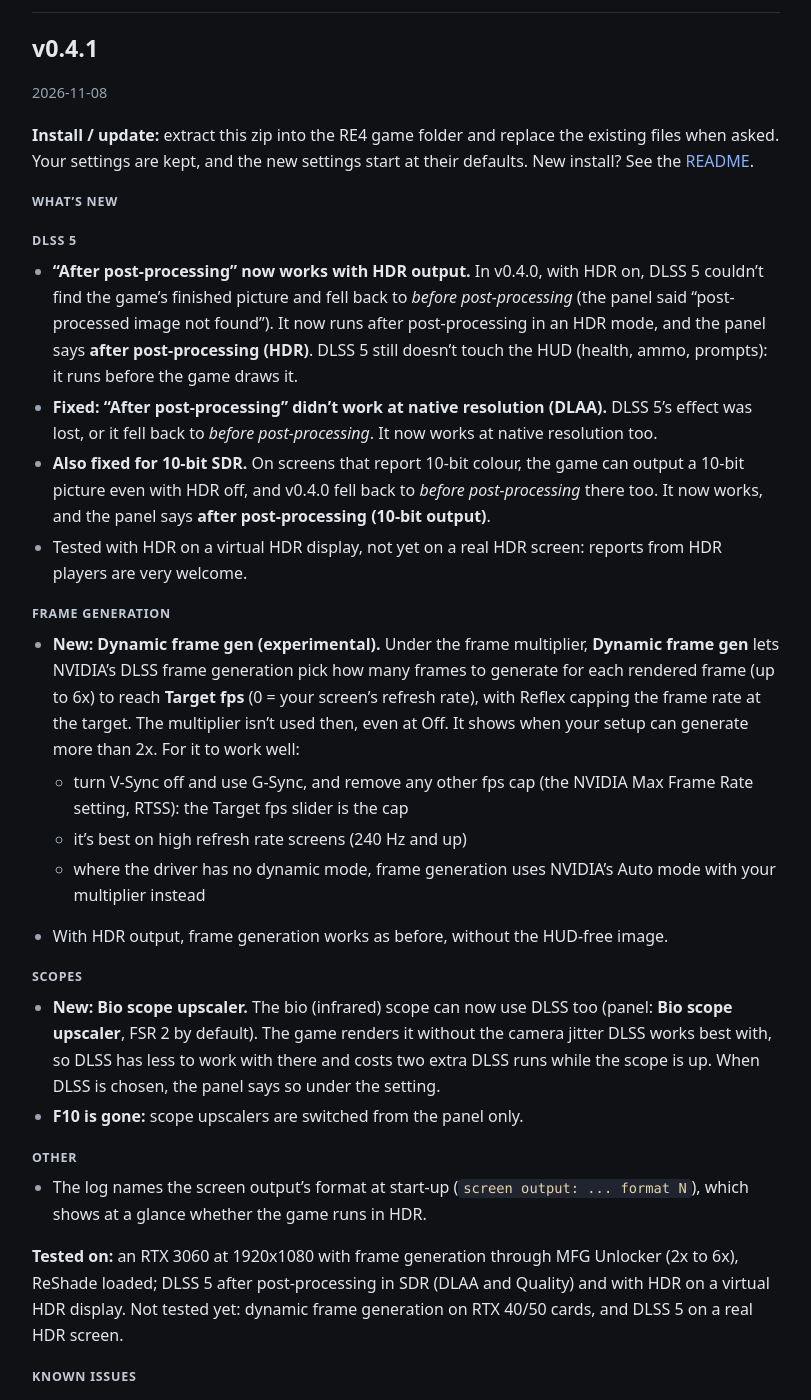
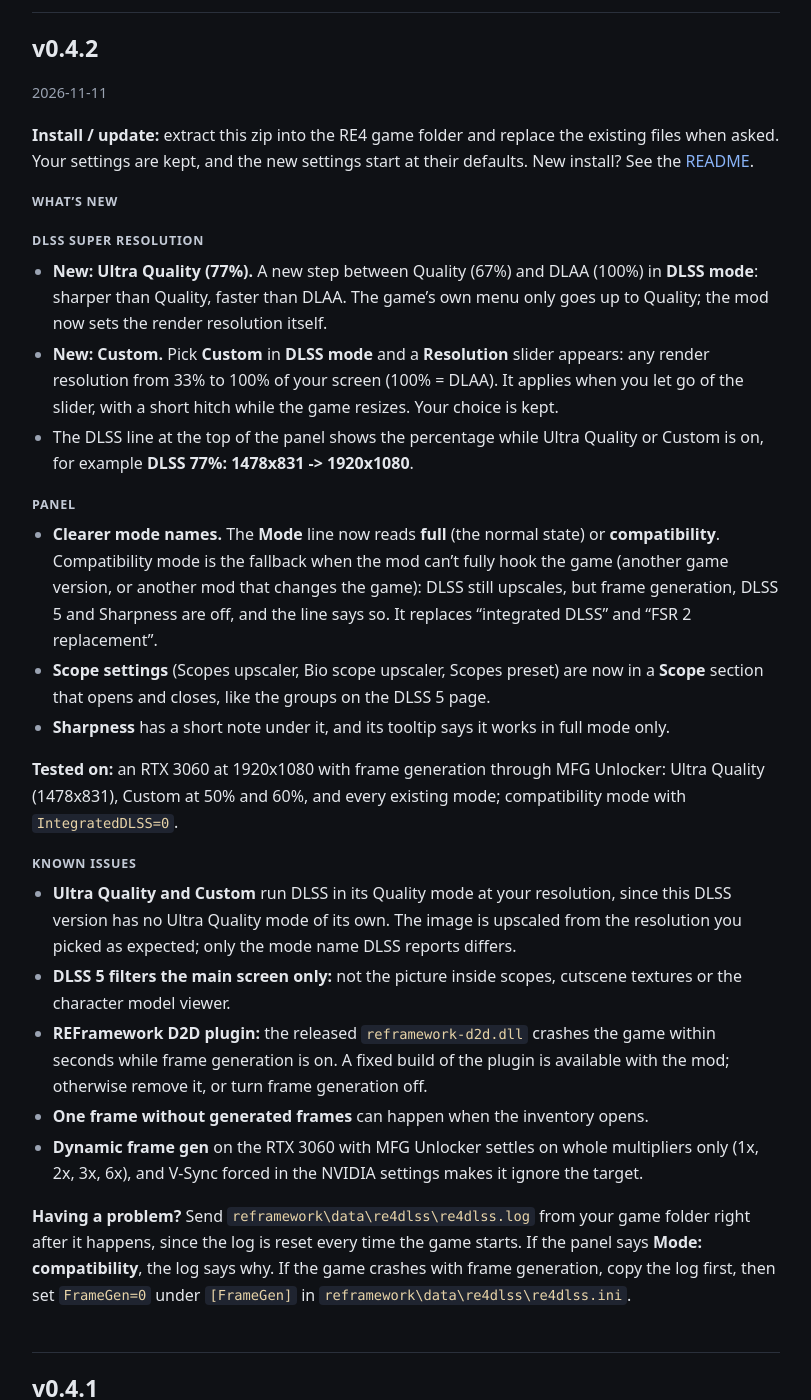
Before and after one commit to nmkha16/re4r-dlss-notes, a Jekyll site: the page built from index.md, in a window 1280 px wide and 1400 px high, scrolled down 426 px. Shown: the whole window, without its empty margins (234-1045 px from the left). Built offline with Jekyll 4.4.1, drawn with Linux system fonts in a browser that asks for light colours.

```diff
--- a/index.md
+++ b/index.md
@@ -11,9 +11,39 @@ Generation with NVIDIA Reflex.
 
 **Download:** [RE4 DLSS on Nexus Mods](https://www.nexusmods.com/residentevil42023/mods/7795)
 
-Newest version first. Versions: [v0.4.1](#v041) · [v0.4.0](#v040) · [v0.3.5](#v035) · [v0.3.4](#v034) ·
-[v0.3.3](#v033) · [v0.3.2](#v032) · [v0.3.1](#v031) · [v0.3.0](#v030) · [v0.2.1](#v021) · [v0.2.0](#v020) ·
-[v0.1.5](#v015) · [v0.1.4](#v014) · [v0.1.3](#v013) · [v0.1.2](#v012) · [v0.1.1](#v011) · [v0.1.0](#v010)
+Newest version first. Versions: [v0.4.2](#v042) · [v0.4.1](#v041) · [v0.4.0](#v040) · [v0.3.5](#v035) ·
+[v0.3.4](#v034) · [v0.3.3](#v033) · [v0.3.2](#v032) · [v0.3.1](#v031) · [v0.3.0](#v030) · [v0.2.1](#v021) ·
+[v0.2.0](#v020) · [v0.1.5](#v015) · [v0.1.4](#v014) · [v0.1.3](#v013) · [v0.1.2](#v012) · [v0.1.1](#v011) ·
+[v0.1.0](#v010)
+
+## v0.4.2
+
+*2026-11-11*
+
+**Install / update:** extract this zip into the RE4 game folder and replace the existing files when asked. Your settings are kept, and the new settings start at their defaults. New install? See the [README](https://www.nexusmods.com/residentevil42023/mods/7795).
+
+### What's new
+
+### DLSS Super Resolution
+- **New: Ultra Quality (77%).** A new step between Quality (67%) and DLAA (100%) in **DLSS mode**: sharper than Quality, faster than DLAA. The game's own menu only goes up to Quality; the mod now sets the render resolution itself.
+- **New: Custom.** Pick **Custom** in **DLSS mode** and a **Resolution** slider appears: any render resolution from 33% to 100% of your screen (100% = DLAA). It applies when you let go of the slider, with a short hitch while the game resizes. Your choice is kept.
+- The DLSS line at the top of the panel shows the percentage while Ultra Quality or Custom is on, for example **DLSS 77%: 1478x831 -> 1920x1080**.
+
+### Panel
+- **Clearer mode names.** The **Mode** line now reads **full** (the normal state) or **compatibility**. Compatibility mode is the fallback when the mod can't fully hook the game (another game version, or another mod that changes the game): DLSS still upscales, but frame generation, DLSS 5 and Sharpness are off, and the line says so. It replaces "integrated DLSS" and "FSR 2 replacement".
+- **Scope settings** (Scopes upscaler, Bio scope upscaler, Scopes preset) are now in a **Scope** section that opens and closes, like the groups on the DLSS 5 page.
+- **Sharpness** has a short note under it, and its tooltip says it works in full mode only.
+
+**Tested on:** an RTX 3060 at 1920x1080 with frame generation through MFG Unlocker: Ultra Quality (1478x831), Custom at 50% and 60%, and every existing mode; compatibility mode with `IntegratedDLSS=0`.
+
+### Known issues
+- **Ultra Quality and Custom** run DLSS in its Quality mode at your resolution, since this DLSS version has no Ultra Quality mode of its own. The image is upscaled from the resolution you picked as expected; only the mode name DLSS reports differs.
+- **DLSS 5 filters the main screen only:** not the picture inside scopes, cutscene textures or the character model viewer.
+- **REFramework D2D plugin:** the released `reframework-d2d.dll` crashes the game within seconds while frame generation is on. A fixed build of the plugin is available with the mod; otherwise remove it, or turn frame generation off.
+- **One frame without generated frames** can happen when the inventory opens.
+- **Dynamic frame gen** on the RTX 3060 with MFG Unlocker settles on whole multipliers only (1x, 2x, 3x, 6x), and V-Sync forced in the NVIDIA settings makes it ignore the target.
+
+**Having a problem?** Send `reframework\data\re4dlss\re4dlss.log` from your game folder right after it happens, since the log is reset every time the game starts. If the panel says **Mode: compatibility**, the log says why. If the game crashes with frame generation, copy the log first, then set `FrameGen=0` under `[FrameGen]` in `reframework\data\re4dlss\re4dlss.ini`.
 
 ## v0.4.1
 
```
